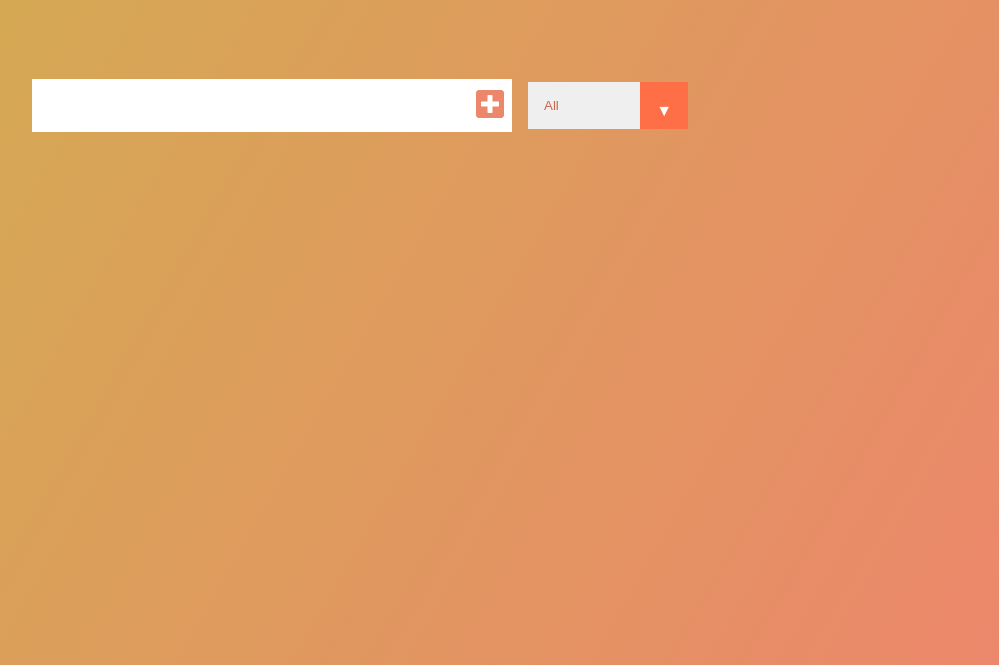
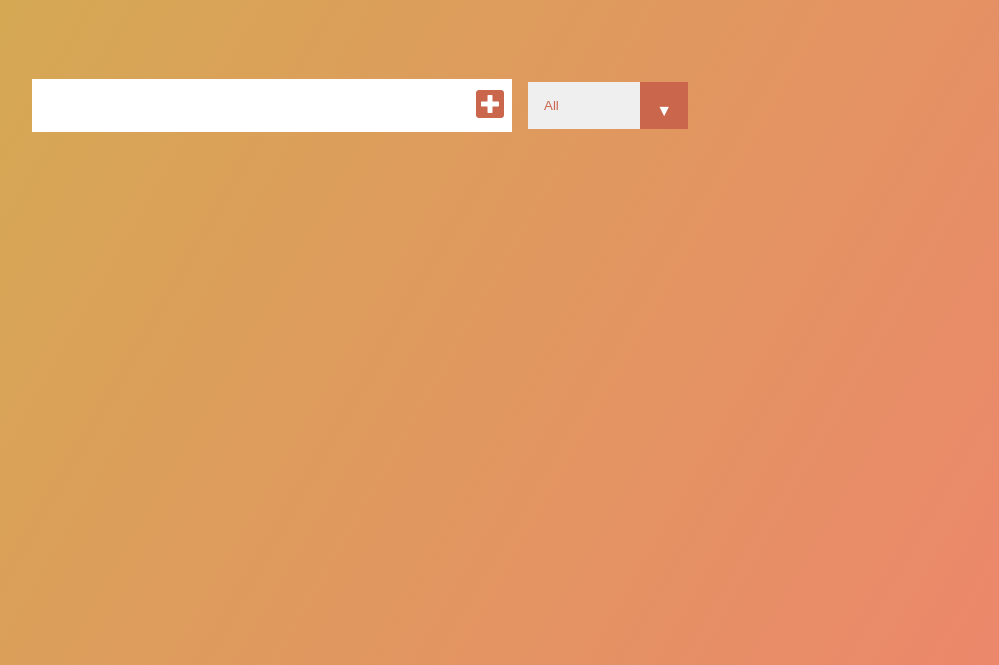
Before and after one commit to YFlynn726/TodoList, a plain HTML site: page index.html in a window 1280 px wide. Shown: the part 135-800 px from the top of the page, without its empty margins (272-1271 px from the left). Drawn offline with Linux system fonts and the light colour scheme.

Commit message:
updated styling for buttons

```diff
--- a/style.css
+++ b/style.css
@@ -32,14 +32,14 @@ form button {
 }
 
 form button {
-  color: #ec876b;
+  color: #ca664b;
   background: white;
   cursor: pointer;
   transition: all 0.3s ease;
 }
 
 form button:hover {
-  background: #ec876b;
+  background: #ca664b;
   color: white;
 }
 
@@ -126,7 +126,7 @@ select {
 .select::after {
   content: "\25BC";
   position: absolute;
-  background: #ff6f47;
+  background: #ca664b;
   top: 0;
   right: 0;
   padding: 1rem;
@@ -136,5 +136,5 @@ select {
 
 .select:hover::after {
   background: white;
-  color: #ff6f47;
+  color: #ca664b;
 }
```
